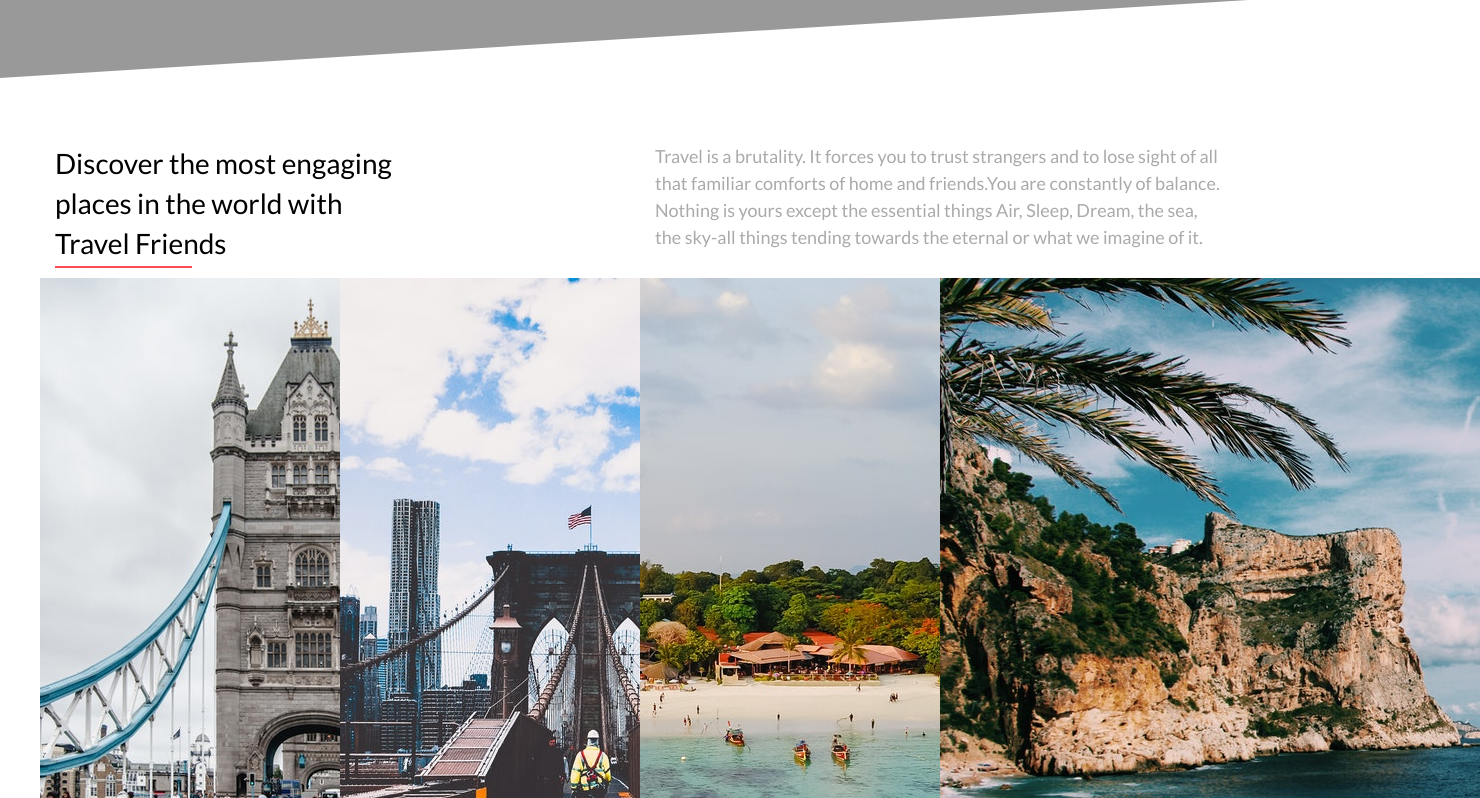
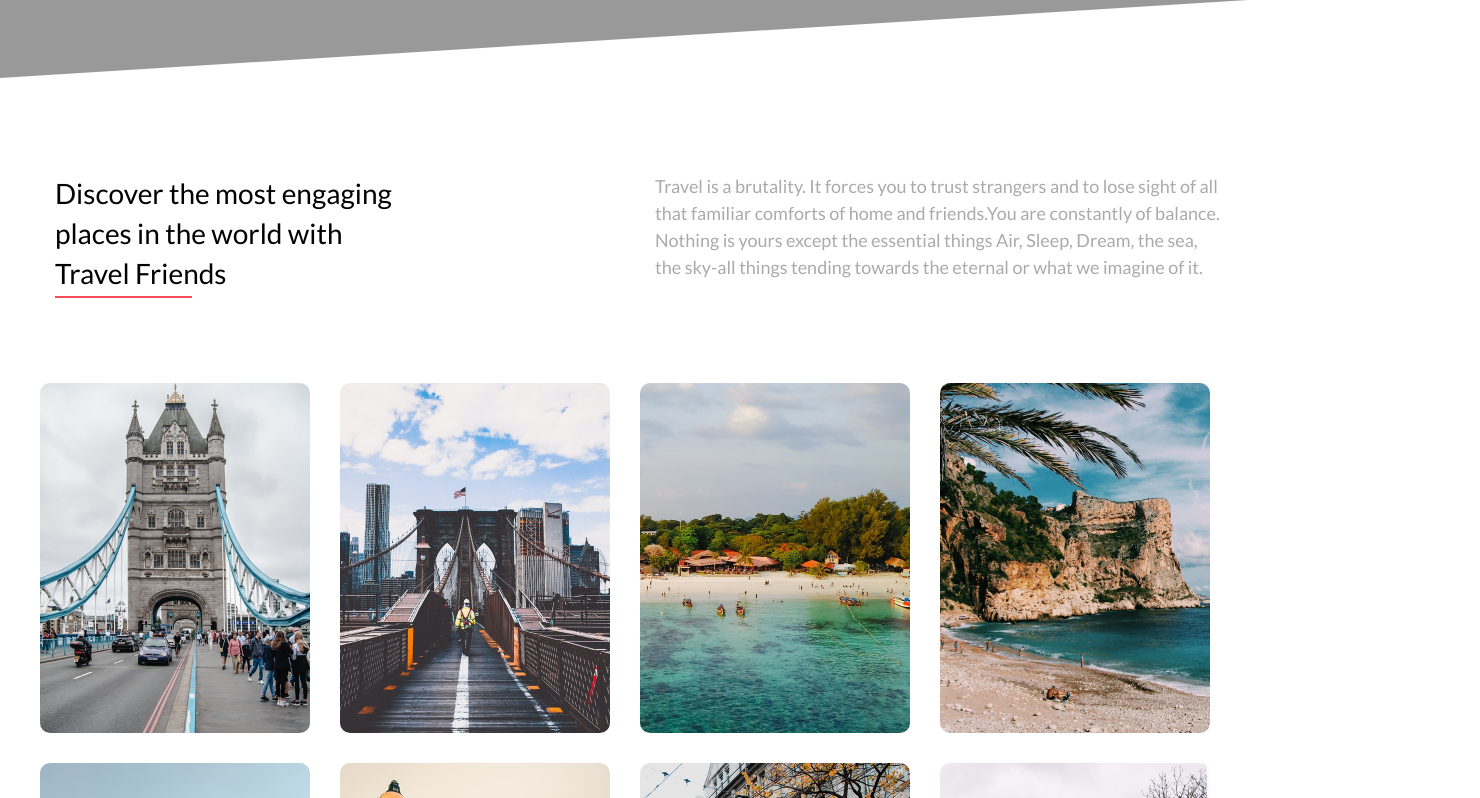
Before and after one commit to NamNguyenGit/NextLevelSolutionTrain, a React (Create React App) app in the folder Udemy_courses/travel-website/: page / in a window 1280 px wide. Shown: the part 722-1520 px from the top of the page, 1480 px wide, since content can reach past the window. Built offline with nearby package versions, Linux system fonts and the light colour scheme.

Commit message:
Lazy Load Img

```diff
--- a/Udemy_courses/travel-website/src/components/Destinations.js
+++ b/Udemy_courses/travel-website/src/components/Destinations.js
@@ -23,7 +23,7 @@ const Destinations = () => {
           </div>
         </div>
         <div className="destinations__block">
-          <div className="row">
+          <div className="row ml-minus-15  mr-minus-15">
             {destinations.map((destination) => (
               <DestinationsList destination={destination} key={destination.id}  />
             ))}
--- a/Udemy_courses/travel-website/src/components/DestinationsList.js
+++ b/Udemy_courses/travel-website/src/components/DestinationsList.js
@@ -1,8 +1,8 @@
 const DestinationsList = ({ destination }) => {
   return (
-    <div className="col-3">
-      <div className="destination__card">
-        <div className="destinations__cart__img">
+    <div className="col-3 p-15">
+      <div className="destinations__card">
+        <div className="destinations__card__img">
           <img src={destination.image} alt={destination.name} />
         </div>
       </div>
--- a/Udemy_courses/travel-website/src/scss/components/_destinations.scss
+++ b/Udemy_courses/travel-website/src/scss/components/_destinations.scss
@@ -1,6 +1,6 @@
 @use "../abstracts" as *;
 .destinations {
-    margin: 5rem 0;
+    margin: 8rem 0;
     &__heading {
         font-size: 2.8rem;
         color: $black;
@@ -24,4 +24,22 @@
         color: $silverlight;
         font-weight: 400;
     }
+    &__block {
+        margin-top: 6rem;
+    }
+    &__card {
+        width: 100%;
+        height: 35rem;
+        border-radius: 1rem;
+        overflow: hidden;
+        &__img{
+            width: 100%;
+            height: 100%;
+            img {
+                width: 100%;
+                height: 100%;
+                object-fit: cover;
+            }
+        }
+    }
 }
--- a/Udemy_courses/travel-website/src/scss/utils/_utils.scss
+++ b/Udemy_courses/travel-website/src/scss/utils/_utils.scss
@@ -58,3 +58,11 @@
 .p-15 {
     padding: 1.5rem;
 }
+
+.mr-minus-15 {
+    margin-right: -1.5rem;
+}
+
+.ml-minus-15 {
+    margin-left: -1.5rem;
+}
```
Also changed, not shown: Udemy_courses/travel-website/src/main.css.
